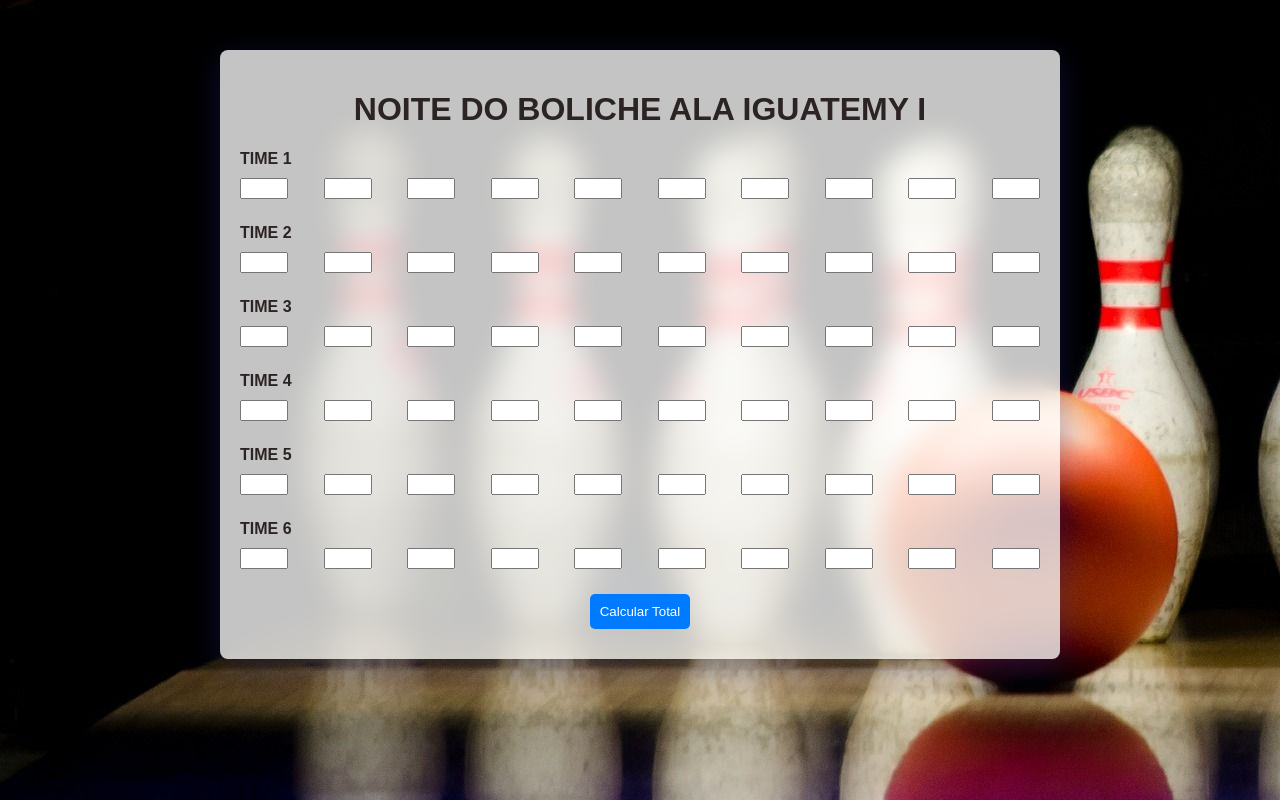
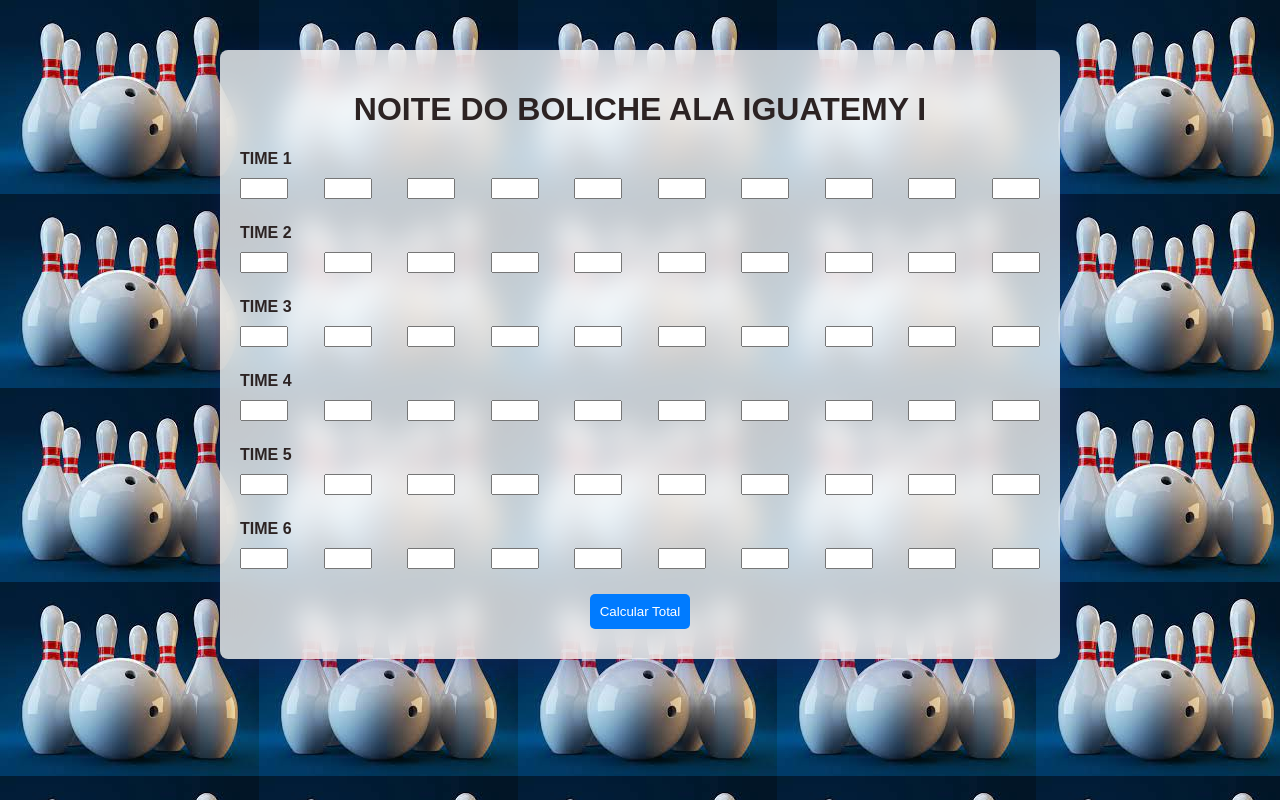
Before and after one commit to rodolfodelfino/boliche, a plain HTML site: page index.html in a window 1280 px wide. Drawn offline with Linux system fonts and the light colour scheme.

Commit message:
commit 5

```diff
--- a/index.html
+++ b/index.html
@@ -6,7 +6,7 @@
     <link rel="stylesheet" href="style.css">
     <title>Sistema de Pontuação de Boliche</title>
 </head>
-<body background="img/Boliche-Para-Idosos.jpg">
+<body background="img/background boliche.jpg">
     <div class="container">
         <h1>NOITE DO BOLICHE ALA IGUATEMY I</h1>
         <div id="scoreboard">
```
Also changed, not shown: img/Boliche-Para-Idosos.jpg (deleted), img/background boliche.jpg (added).
